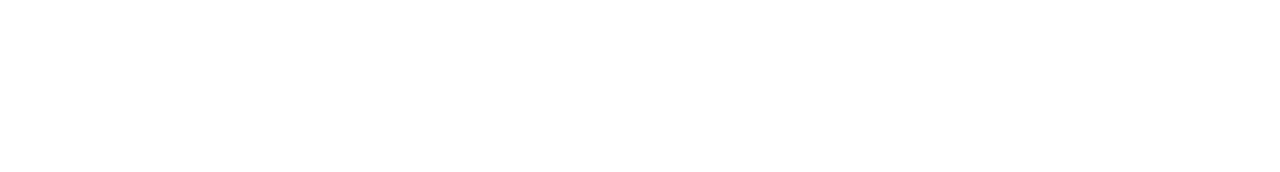
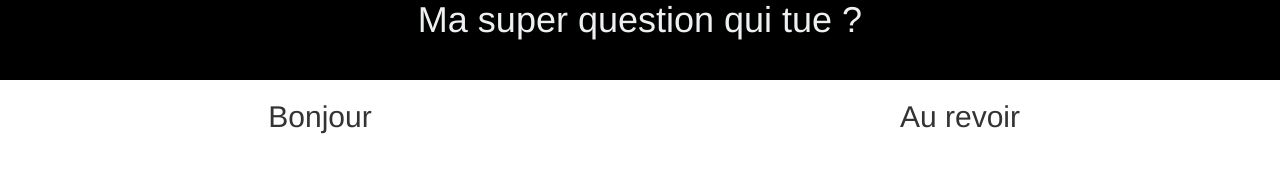
Before and after one commit to muchomucho/hub-poll, a website: page html/index.html in a window 1280 px wide. Drawn offline with nearby package versions, Linux system fonts and the light colour scheme.

Commit message:
Je suis le plus beau commit de l'histoire

```diff
--- a/html/index.html
+++ b/html/index.html
@@ -5,8 +5,46 @@
     <meta name="viewport" content="width=device-width, initial-scale=1.0">
     <meta http-equiv="X-UA-Compatible" content="ie=edge">
     <title>J'AIME PAS LE SEO</title>
+    <link rel="stylesheet" href="https://maxcdn.bootstrapcdn.com/bootstrap/3.3.7/css/bootstrap.min.css">
+    <script src="https://cdnjs.cloudflare.com/ajax/libs/jquery/3.2.1/jquery.min.js"></script>
+    <script src="https://maxcdn.bootstrapcdn.com/bootstrap/3.3.7/js/bootstrap.min.js"></script>
 </head>
+<style>
+body{
+    margin: 0;
+    padding: 0;
+}
+.question{
+    margin: 0;
+    background-color: black;
+    color: #ecf0f1;
+    height: 10vh;
+}
+
+.answer{
+    height: 90vh;
+}
+.answer-1{
+    vertical-align: middle;
+
+}
+.answer-2{
+    vertical-align: middle;
+
+}
+
+</style>
 <body>
-
+    <cheval class="poney">
+        <div class="text-center">
+            <h1 class="question">Ma super question qui tue ?</h1>
+        </div>
+        <div class="col-xs-6 answer answer-1">
+            <h2 class="text-center">Bonjour</h2>
+        </div>
+        <div class="col-xs-6 answer answer-2">
+            <h2 class="text-center">Au revoir</h2>
+        </div>
+    </cheval>
 </body>
 </html>
```
